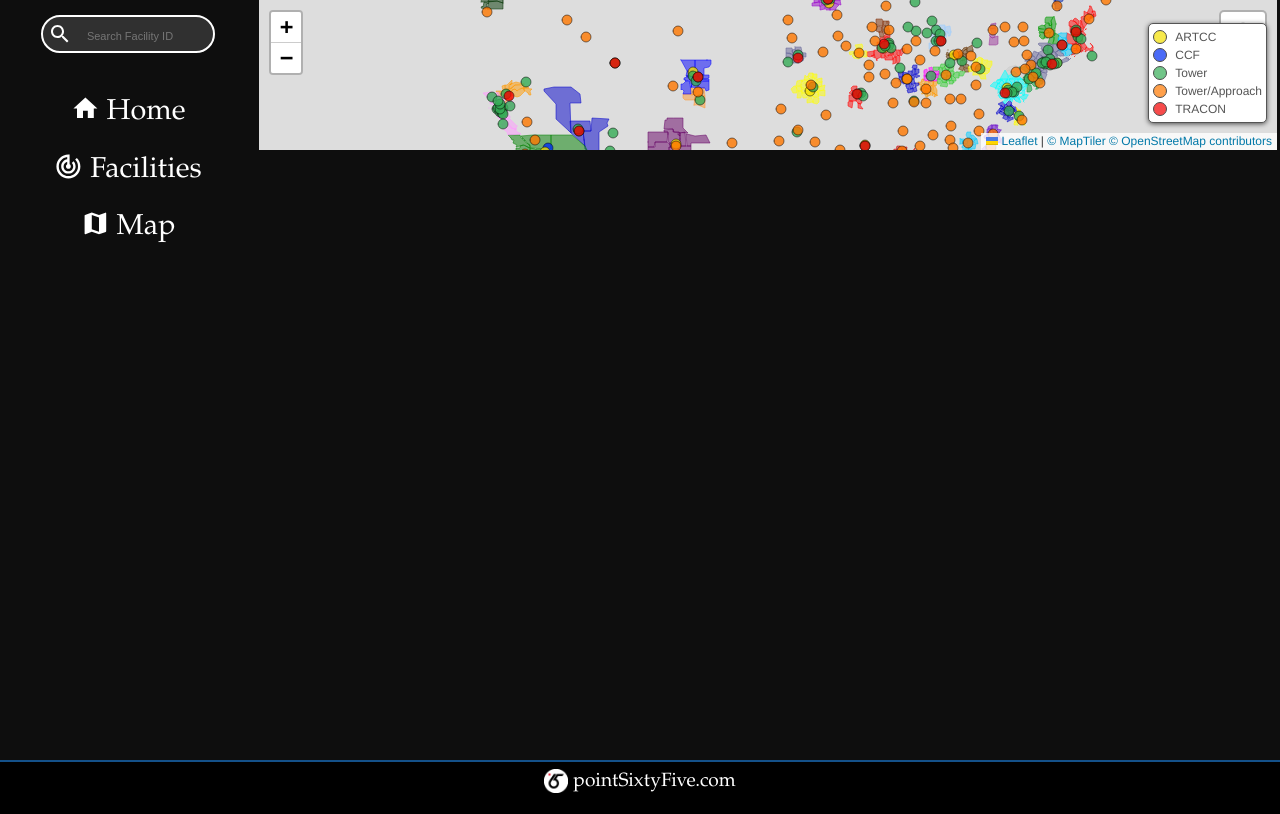
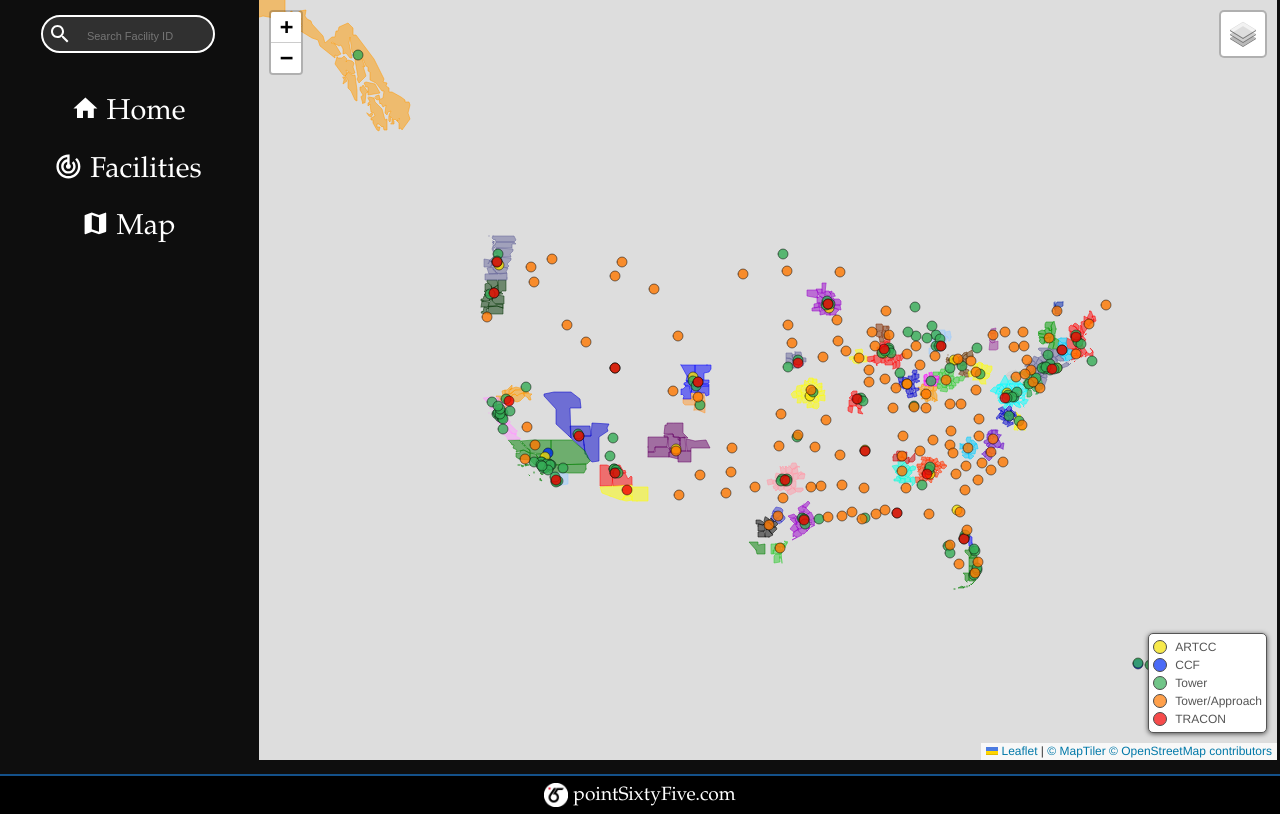
Before and after one commit to mj0730/next-fac-info, a Next.js app: page /map in a window 1280 px wide. Built offline with nearby package versions, Linux system fonts and the light colour scheme.

Commit message:
fix css desktop media query for height for map

```diff
--- a/styles.css
+++ b/styles.css
@@ -425,7 +425,6 @@ nav#table-select button:focus {
 
   #map-container iframe {
     height: calc(100vh - 40px);
-    height: -webkit-fill-available;
   }
 
   /* ovverride for MUI table */
```
